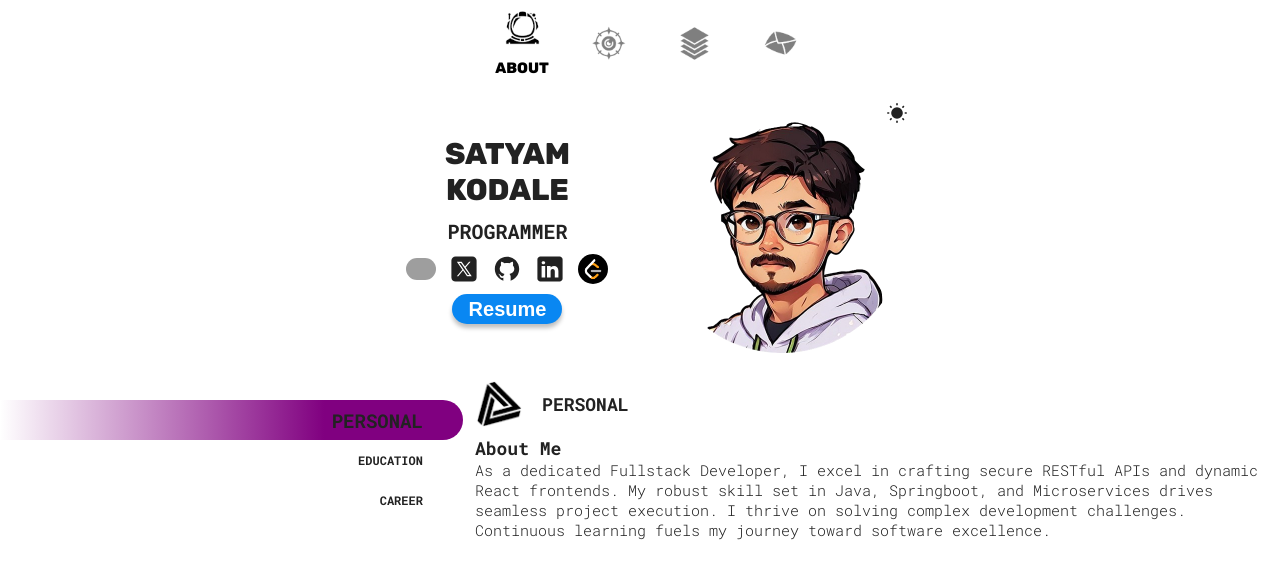
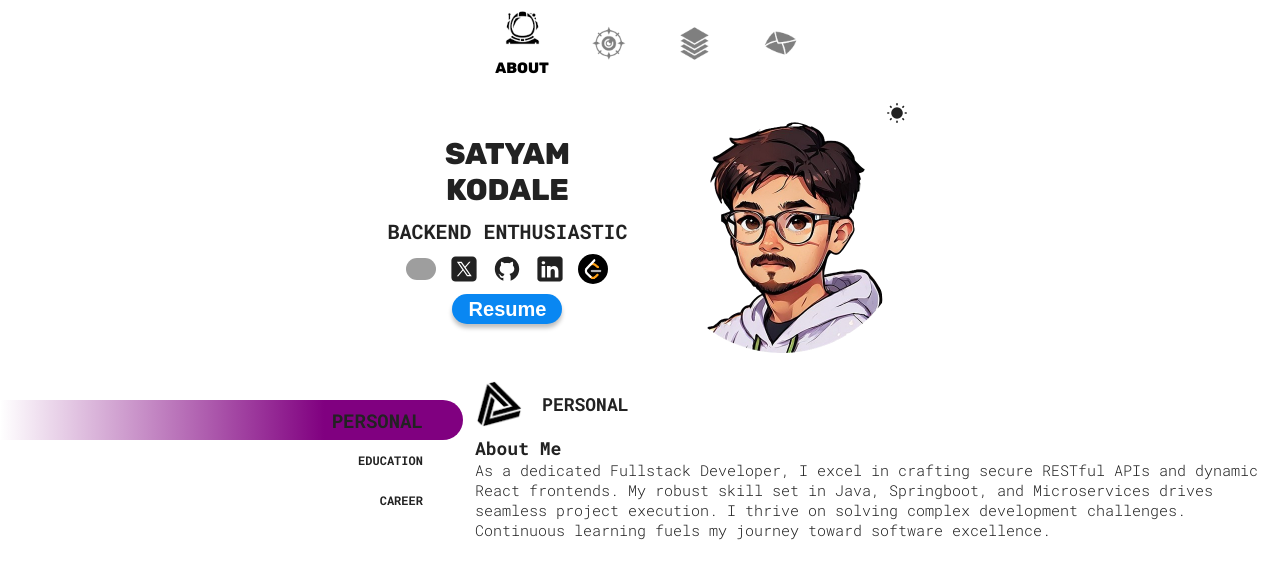
Before and after one commit to satyamkodale/Portfolio2.0, a React (Vite) app: page / in a window 1280 px wide. Shown: the top 578 px of the page. Built offline with nearby package versions, Linux system fonts and the light colour scheme; grey boxes are pictures that could not be loaded.

Commit message:
updated for check

```diff
--- a/src/components/Hero/Hero.jsx
+++ b/src/components/Hero/Hero.jsx
@@ -80,7 +80,6 @@ export default function Hero() {
 
   const titles = [
     "Full Stack Developer",
-    "Programmer",
     "Backend Enthusiastic",
     "Problem Solver",
   ];
```
